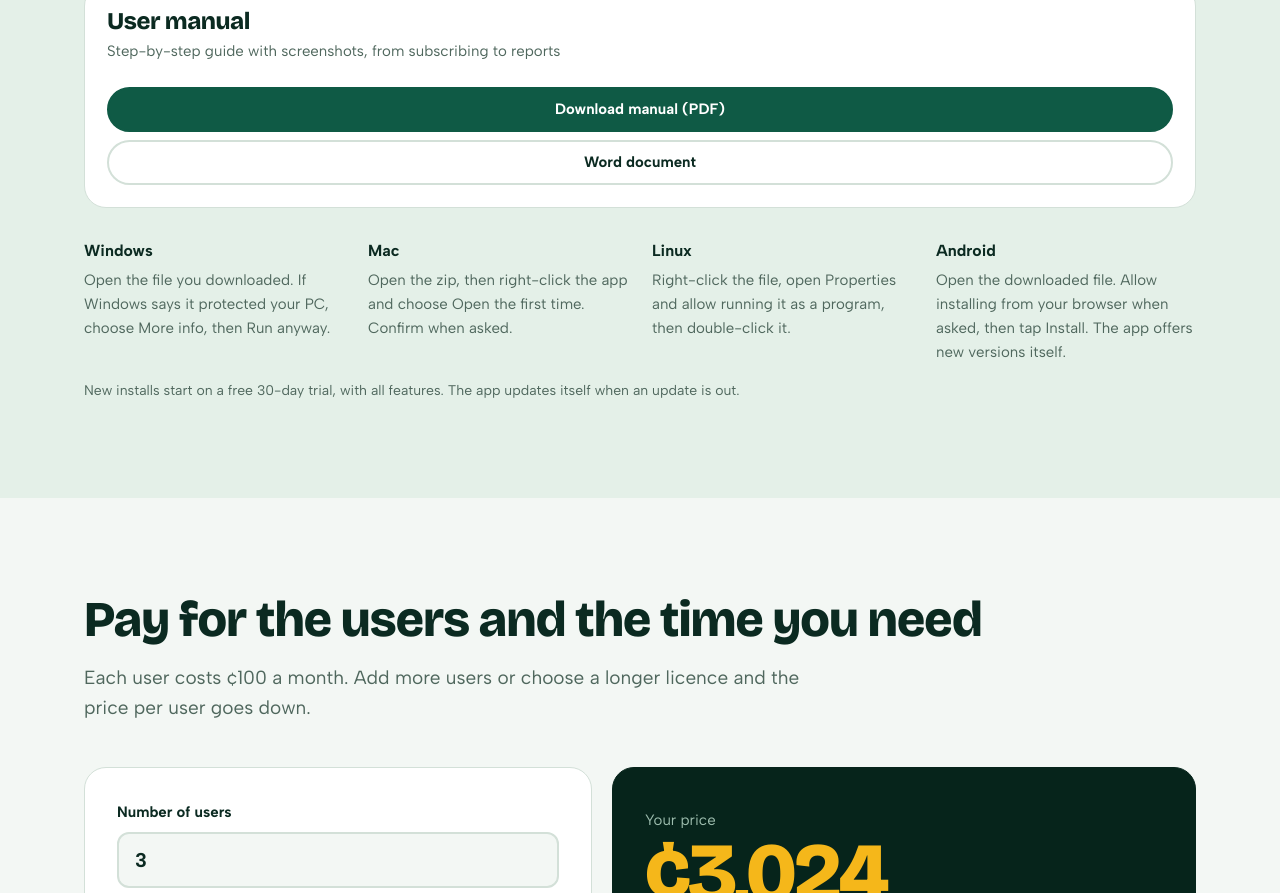
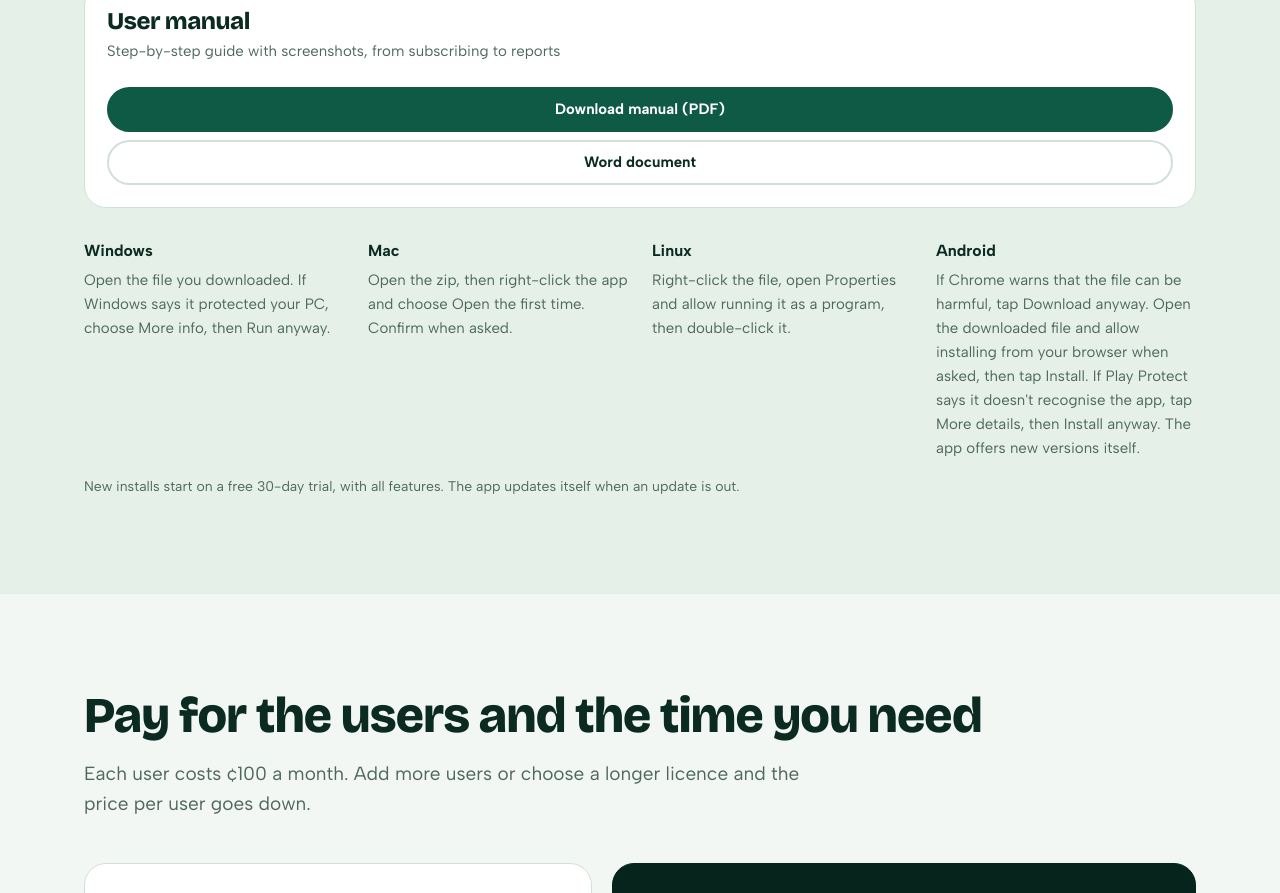
Before and after one commit to kingzizou/2A-Prints, a plain HTML site: page index.html in a window 1280 px wide. Shown: the part 4094-4987 px from the top of the page. Drawn offline with nearby package versions, Linux system fonts and the light colour scheme.

Commit message:
Add files via upload

```diff
--- a/index.html
+++ b/index.html
@@ -368,7 +368,7 @@ footer a{margin-inline:6px}
     <div><b>Windows</b>Open the file you downloaded. If Windows says it protected your PC, choose More info, then Run anyway.</div>
     <div><b>Mac</b>Open the zip, then right-click the app and choose Open the first time. Confirm when asked.</div>
     <div><b>Linux</b>Right-click the file, open Properties and allow running it as a program, then double-click it.</div>
-    <div><b>Android</b>Open the downloaded file. Allow installing from your browser when asked, then tap Install. The app offers new versions itself.</div>
+    <div><b>Android</b>If Chrome warns that the file can be harmful, tap Download anyway. Open the downloaded file and allow installing from your browser when asked, then tap Install. If Play Protect says it doesn't recognise the app, tap More details, then Install anyway. The app offers new versions itself.</div>
   </div>
   <p class="note">New installs start on a free 30-day trial, with all features. The app updates itself when an update is out.</p>
 </div></section>
@@ -418,6 +418,7 @@ footer a{margin-inline:6px}
     <details><summary>Is my business data kept separate from other companies?</summary><p>Yes. Each company's records are stored separately and only people you invite can open them.</p></details>
     <details><summary>Does it handle NHIL, GETFund, VAT and withholding tax?</summary><p>Yes. Rates are set once in the admin area and applied to sales, purchases and expenses. Withholding tax follows the Ghana rules on supplier payments, cash purchases and cash expenses, and the tax summary reports VAT, NHIL and GETFund.</p></details>
     <details><summary>Windows says it protected my PC. Is the app safe?</summary><p>Windows shows this notice for any new program that has not built up a download history yet. Choose More info, then Run anyway. Your files are not touched, and your company data is kept in the cloud under your own login.</p></details>
+    <details><summary>Why does my phone warn me about the Android app?</summary><p>Chrome and Google Play Protect show these warnings for any app that is installed from a website instead of the Play Store. They don't mean anything is wrong with the app. Tap Download anyway, then More details and Install anyway. If the download seems stuck at 100%, open your phone's Chrome app, tap the three dots, then Downloads, and confirm it there.</p></details>
     <details><summary>Is there an Android app?</summary><p>Yes. Download it above and install it on your phone or tablet. It opens the same company books as your computer, prints and shares invoices, and offers new versions by itself. On an iPhone, open the web app and add it to your home screen.</p></details>
     <details><summary>What happens if the internet goes off?</summary><p>You can still open your records and keep selling with Quick Sale. Those sales are kept safely on the device and sent to the cloud as soon as the connection is back. How long offline selling is allowed is set by your administrator.</p></details>
     <details><summary>Can I add more people later?</summary><p>Yes. Ask us to add users and you pay only the difference for the time left on your licence. Each person gets a role that decides which screens they can use.</p></details>
```
